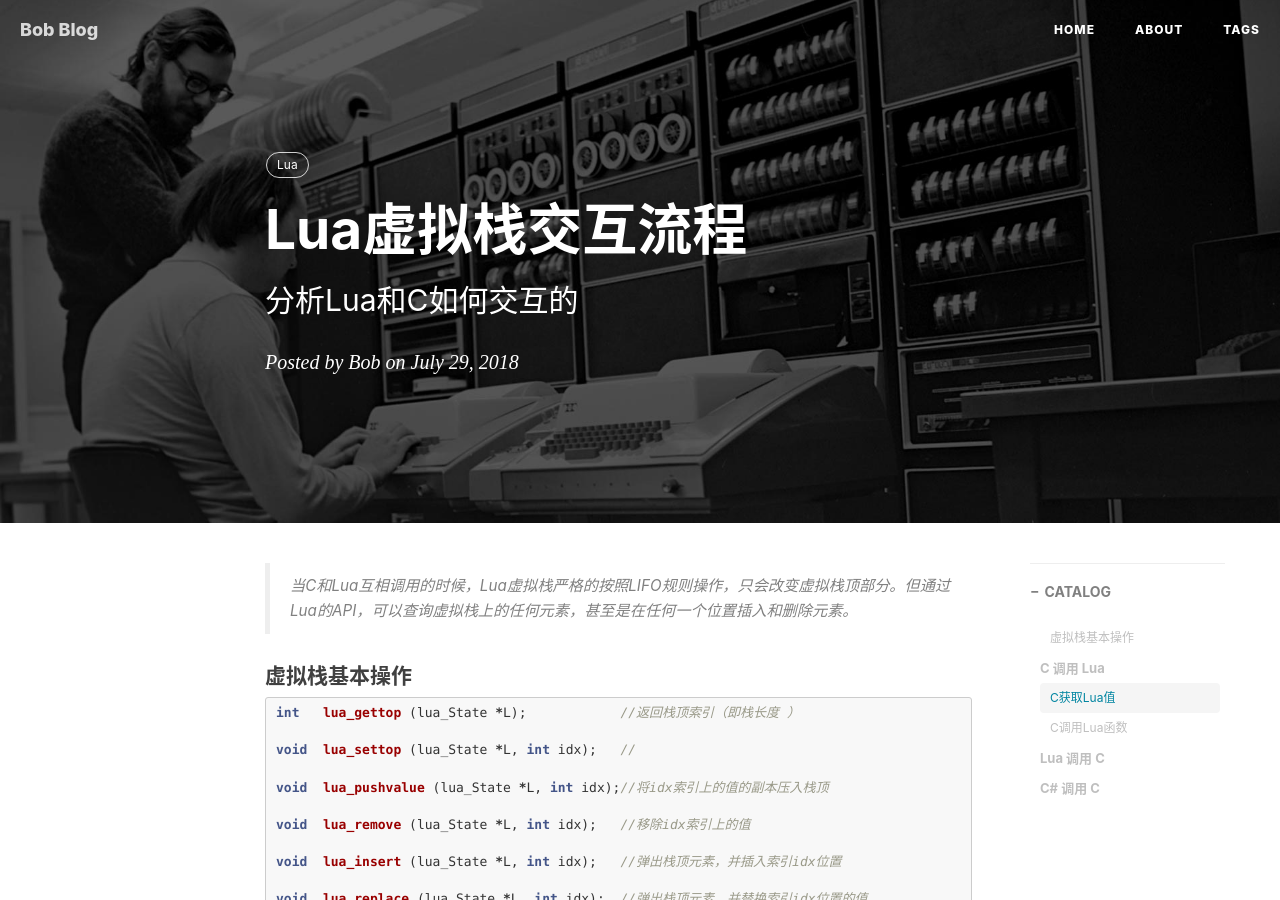
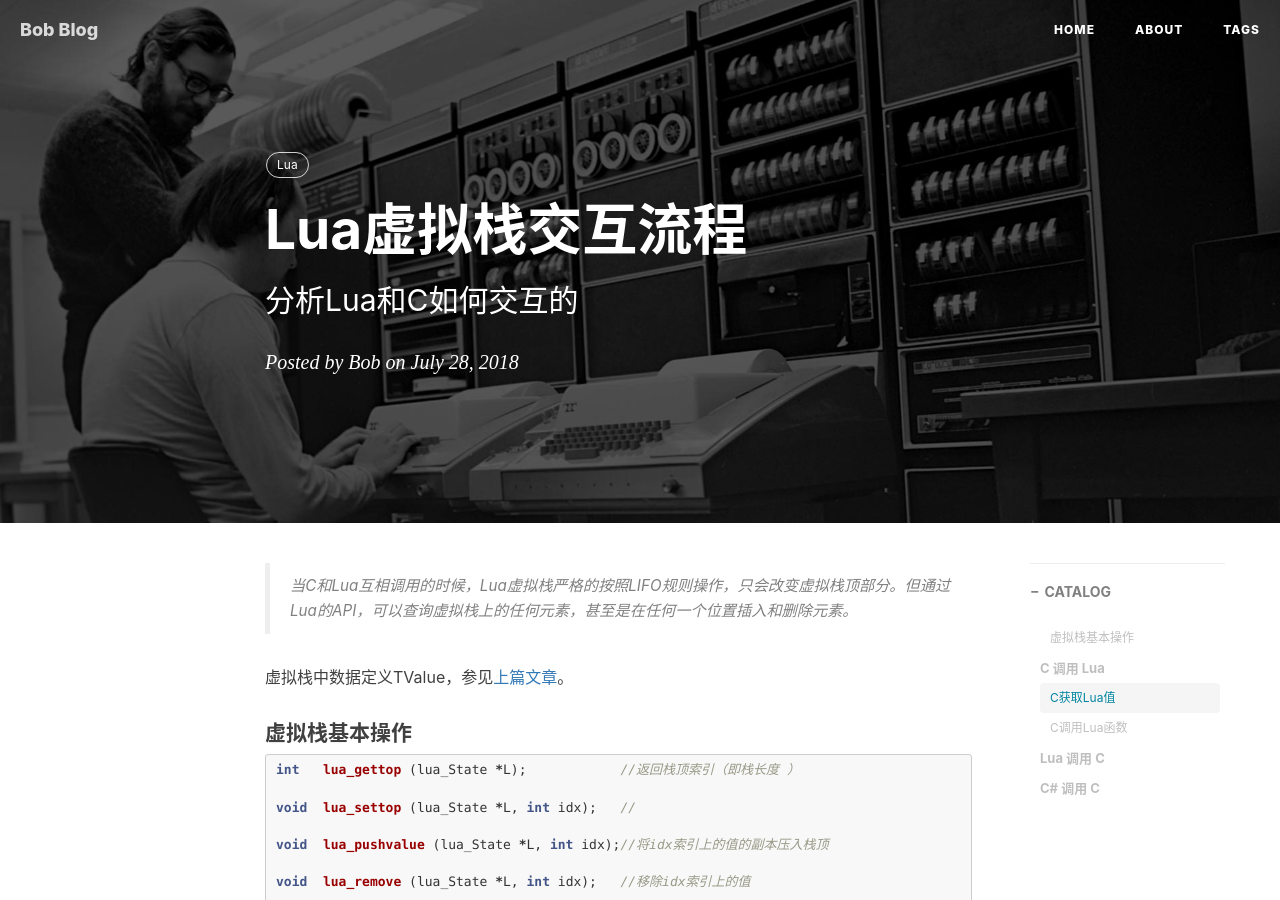
Before and after one commit to chenanbao/chenanbao.github.io, a Jekyll site: the page built from _posts/2018-07-28-Lua虚拟栈交互流程.md, in a window 1280 px wide and 900 px high. Built offline with Jekyll 4.4.1, drawn with Linux system fonts in a browser that asks for light colours; nearby versions of some CDN libraries; comment, search, counter and statistics services are not loaded.

Commit message:
add link

````diff
--- a/_posts/2018-07-29-Lua虚拟栈交互流程.md
+++ b/_posts/2018-07-28-Lua虚拟栈交互流程.md
@@ -2,7 +2,7 @@
 layout:     post
 title:      Lua虚拟栈交互流程
 subtitle:   分析Lua和C如何交互的
-date:       2018-07-29
+date:       2018-07-28
 author:     Bob
 header-img: img/post-bg-lua.jpg
 catalog: true
@@ -12,6 +12,8 @@ tags:
 
 >当C和Lua互相调用的时候，Lua虚拟栈严格的按照LIFO规则操作，只会改变虚拟栈顶部分。但通过Lua的API，可以查询虚拟栈上的任何元素，甚至是在任何一个位置插入和删除元素。
 
+
+虚拟栈中数据定义TValue，参见[上篇文章](https://chenanbao.github.io/2018/07/28/Lua-虚拟栈原理/)。
 
 #### 虚拟栈基本操作
 ```c
````
